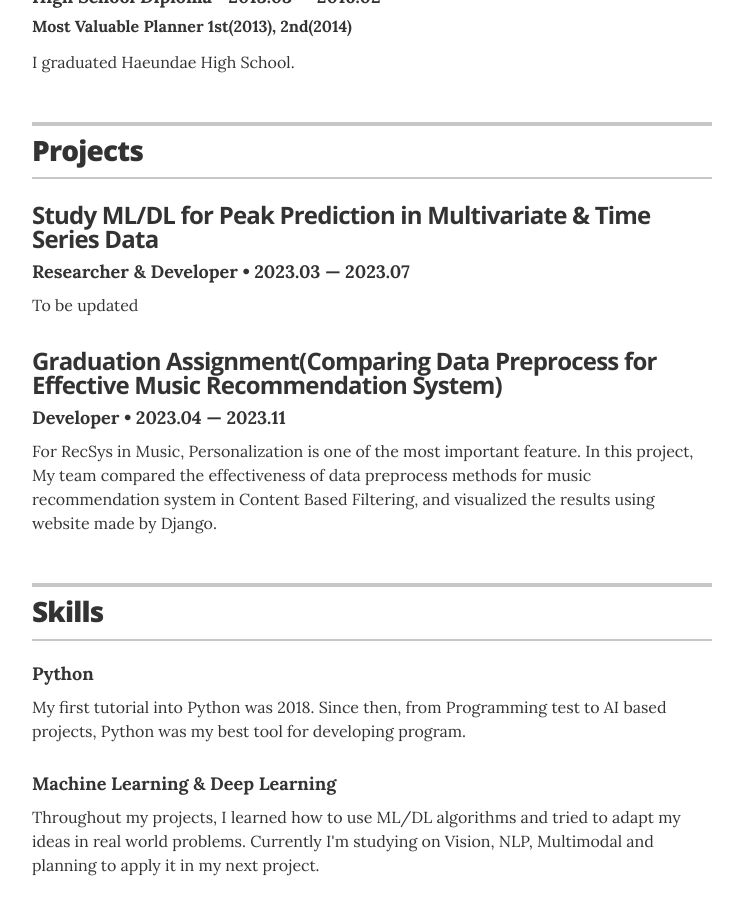
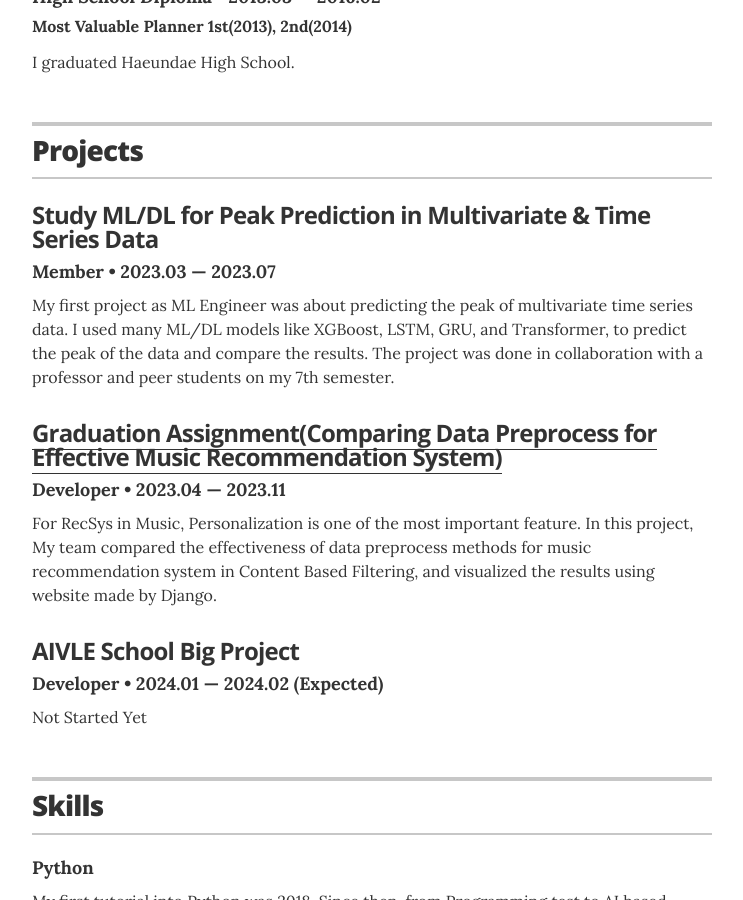
Before and after one commit to gaeul-3041/gaeul-3041.github.io, a Jekyll site: the page built from index.html, in a window 1280 px wide and 900 px high, scrolled down 1206 px. Shown: the whole window, without its empty margins (268-1011 px from the left). Built offline with Jekyll 4.4.1, drawn with Linux system fonts in a browser that asks for light colours.

Commit message:
project 설명 추가

```diff
--- a/_data/projects.yml
+++ b/_data/projects.yml
@@ -3,14 +3,21 @@
 
 # Data Science Study
 - project: Study ML/DL for Peak Prediction in Multivariate & Time Series Data
-  role: Researcher & Developer
+  role: Member
   duration: 2023.03 &mdash; 2023.07
   # url: "#"
-  description: To be updated
+  description: My first project as ML Engineer was about predicting the peak of multivariate time series data. I used many ML/DL models like XGBoost, LSTM, GRU, and Transformer, to predict the peak of the data and compare the results. The project was done in collaboration with a professor and peer students on my 7th semester.
 
 # Graduation Assignment
 - project: Graduation Assignment(Comparing Data Preprocess for Effective Music Recommendation System)
   role: Developer
   duration: 2023.04 &mdash; 2023.11
+  url: 'https://github.com/pnucse-capstone/capstone-2023-1-21'
+  description: For RecSys in Music, Personalization is one of the most important feature. In this project, My team compared the effectiveness of data preprocess methods for music recommendation system in Content Based Filtering, and visualized the results using website made by Django.
+
+
+- project: AIVLE School Big Project
+  role: Developer
+  duration: 2024.01 &mdash; 2024.02 (Expected)
   # url: "#"
-  description: For RecSys in Music, Personalization is one of the most important feature. In this project, My team compared the effectiveness of data preprocess methods for music recommendation system in Content Based Filtering, and visualized the results using website made by Django.
+  description: Not Started Yet
```
